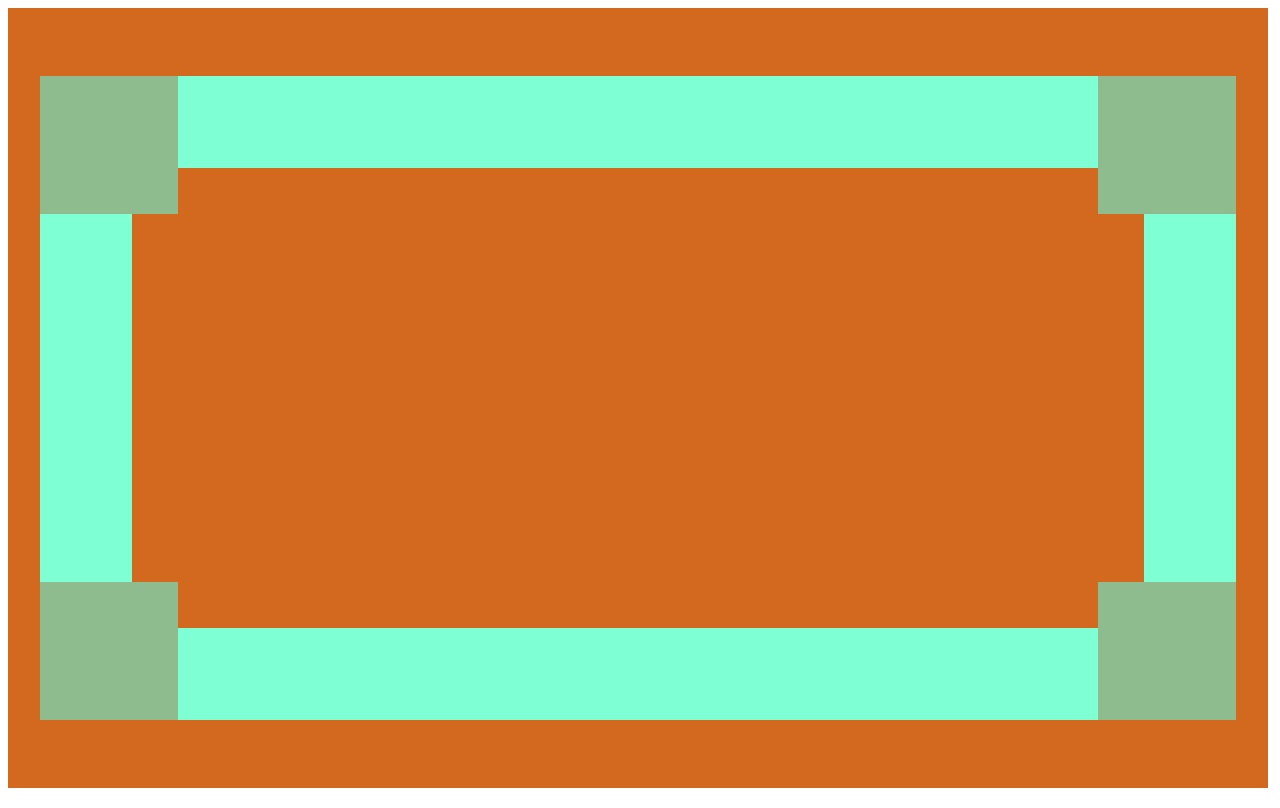
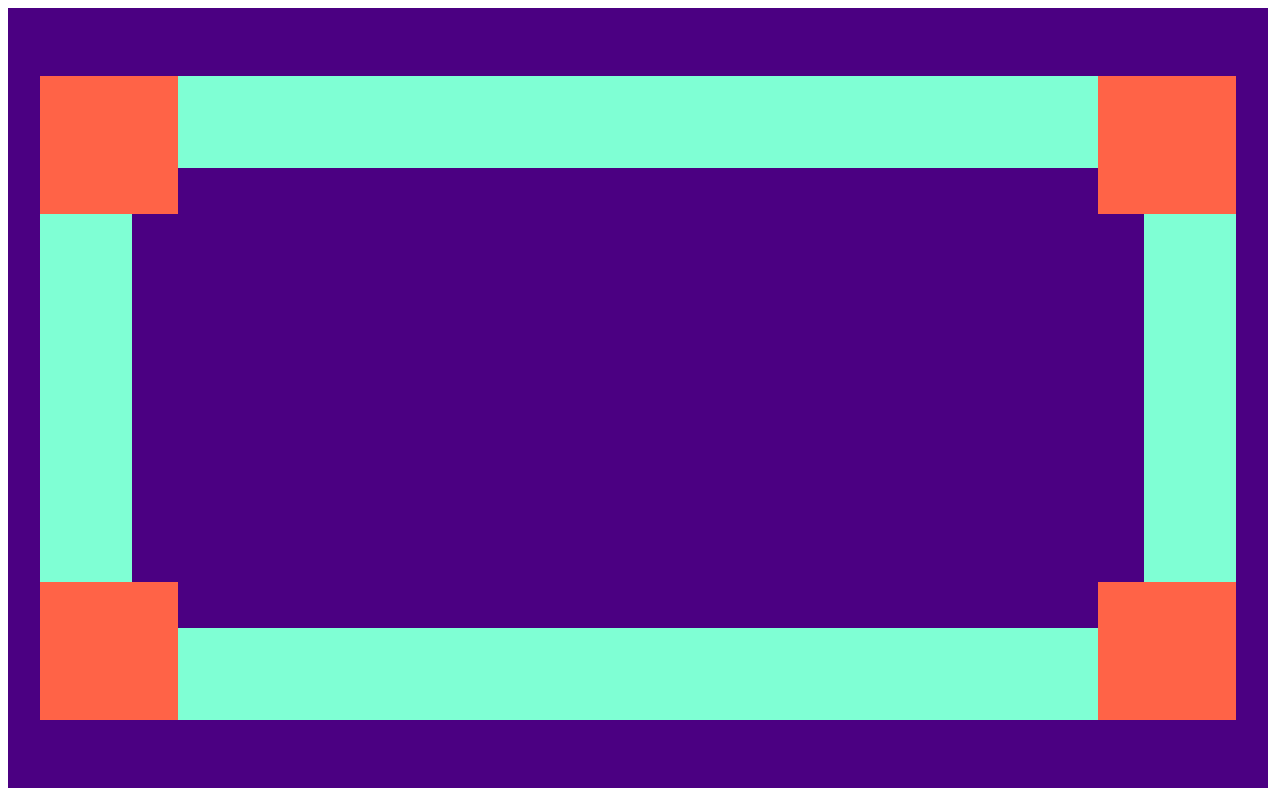
Before and after one commit to OrderAndCh4oS/Fancy-Frame, a plain HTML site: page src/index.html in a window 1280 px wide. Drawn offline with nearby package versions, Linux system fonts and the light colour scheme.

Commit message:
Clean up

```diff
--- a/src/css/main.css
+++ b/src/css/main.css
@@ -96,7 +96,7 @@ body {
 
 .screen {
     height: 100%;
-    background-color: chocolate;
+    background-color: indigo;
     position: relative;
 }
 
@@ -104,7 +104,7 @@ body {
     position: absolute;
     width: 150px;
     height: 150px;
-    background-color: darkseagreen;
+    background-color: tomato;
 }
 
 .block {
--- a/src/js/main.js
+++ b/src/js/main.js
@@ -1,23 +1,23 @@
 var winWidth = $(window).width() - 20, // -20 Removes Scroll Bar
     winHeight = $(window).height() - 20, // -20
     screen = $('#screen'),
-    corner = "<div class=\"corner\"></div>",
     cornerSize = 150,
     newCornerSize,
     blockWidth = 200,
     blockHeight = 100,
     margin = 20,
     newMargin,
+    newVMargin,
     availableWidth = winWidth - (margin * 2) - (cornerSize * 2),
     block,
     roughHSegments,
     diffH,
     diffV,
     roughVSegments,
-    ratio,
     actualHSeg,
     actualVSeg,
     offSet = margin + cornerSize,
+    newVOffSet,
     newWidth,
     newHeight,
     move;
@@ -40,8 +40,8 @@ availableHeight = winHeight - (newMargin * 2) - (newCornerSize * 2);
 roughVSegments = availableHeight / newWidth;
 actualVSeg = Math.floor(roughVSegments);
 diffV = availableHeight - Math.ceil(newWidth * actualVSeg);
-var newVMargin = newMargin + (diffV/2);
-var newVOffSet = newVMargin + newCornerSize;
+newVMargin = newMargin + (diffV/2);
+newVOffSet = newVMargin + newCornerSize;
 
 $(".corner").css({
     "width": newCornerSize,
```
